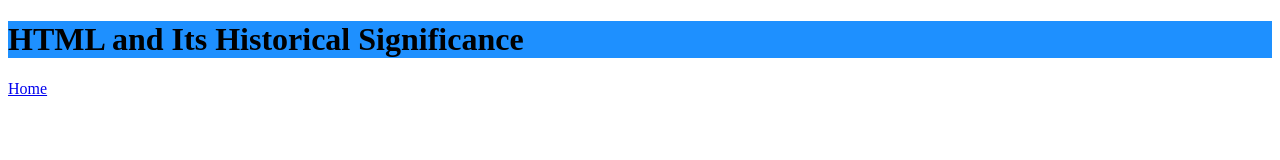
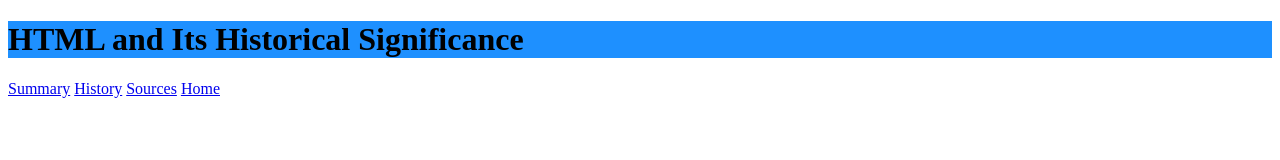
Before and after one commit to sdlarson12/IT3203_Web_Development_SDL, a plain HTML site: page index.html in a window 1280 px wide. Drawn offline with Linux system fonts and the light colour scheme.

Commit message:
Update index.html
corrected index file

```diff
--- a/index.html
+++ b/index.html
@@ -6,6 +6,9 @@
     </head>
     <body>
         <h1 style="background-color:DodgerBlue";"">HTML and Its Historical Significance</h1>
+        <a href = "summary.html">Summary</a>
+        <a href = "history.html">History</a>
+        <a href = "sources.html">Sources</a>
         <a href = "https://sdlarson12.github.io/IT3203_Web_Development_SDL/">Home</a>
     </body>
 </html>
```
